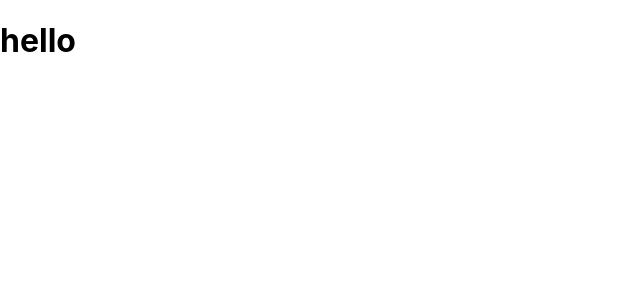
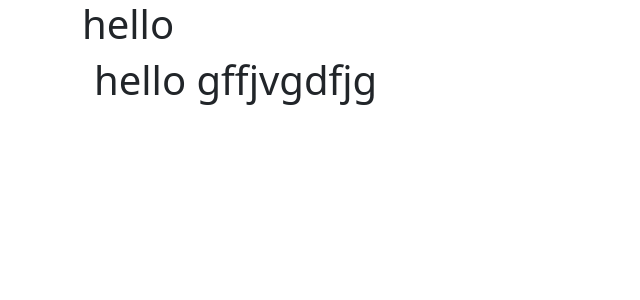
Before and after one commit to TamannaAfroz2666/Online-Course-BD, a React (Create React App) app: page / in a window 1280 px wide. Shown: the top 300 px of the page, without its empty margins (0-640 px from the left). Built offline with nearby package versions, Linux system fonts and the light colour scheme.

Commit message:
add packages

```diff
--- a/package.json
+++ b/package.json
@@ -6,8 +6,12 @@
     "@testing-library/jest-dom": "^5.17.0",
     "@testing-library/react": "^13.4.0",
     "@testing-library/user-event": "^13.5.0",
+    "bootstrap": "^5.3.2",
     "react": "^18.2.0",
+    "react-axios": "^2.0.6",
+    "react-bootstrap": "^2.9.0",
     "react-dom": "^18.2.0",
+    "react-router-dom": "^6.16.0",
     "react-scripts": "5.0.1",
     "web-vitals": "^2.1.4"
   },
--- a/src/App.js
+++ b/src/App.js
@@ -1,11 +1,14 @@
 
 import './App.css';
+import TopHeader from './Layout/TopHeader/TopHeader';
 import Home from './components/Home/Home';
+
 
 function App() {
   return (
-    <div >
+    <div className='container'>
       <Home></Home>
+      <TopHeader></TopHeader>
 
 
     </div>
--- /dev/null
+++ b/src/Layout/TopHeader/TopHeader.js
@@ -0,0 +1,14 @@
+import React from 'react';
+import './TopHeader.css'
+
+const TopHeader = () => {
+    return (
+        <div className='container'>
+            <h1>hello gffjvgdfjg</h1>
+
+
+        </div>
+    );
+};
+
+export default TopHeader;
--- a/src/index.js
+++ b/src/index.js
@@ -3,6 +3,7 @@ import ReactDOM from 'react-dom/client';
 import './index.css';
 import App from './App';
 import reportWebVitals from './reportWebVitals';
+import 'bootstrap/dist/css/bootstrap.min.css';
 
 const root = ReactDOM.createRoot(document.getElementById('root'));
 root.render(
```
Also changed, not shown: src/Layout/TopHeader/TopHeader.css (added), 1 other file (tests, documents, lock files or other folders).
